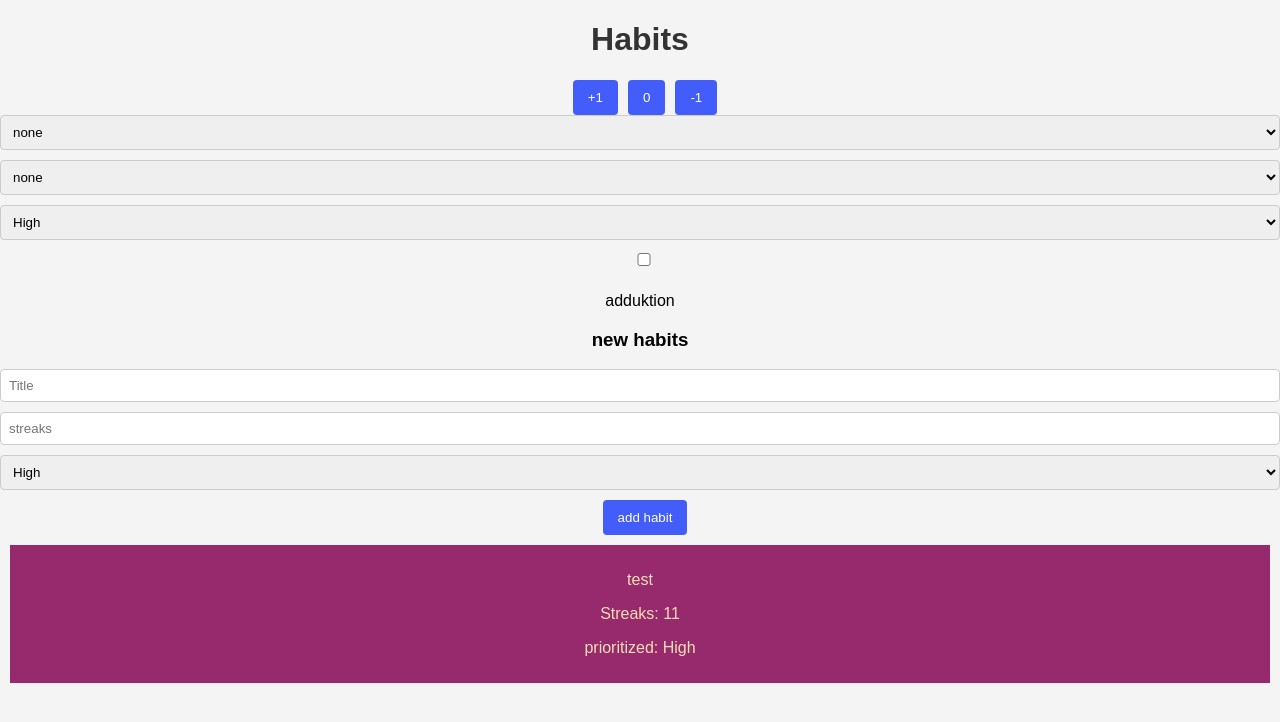
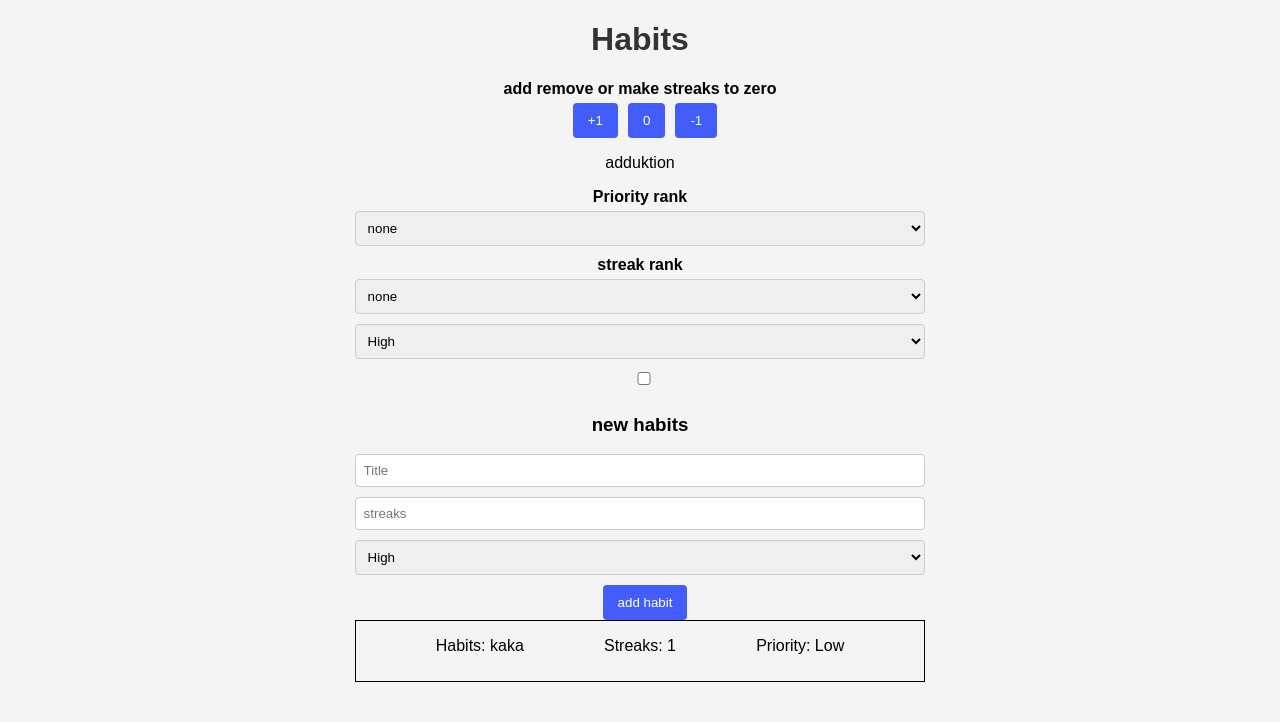
Before and after one commit to AlexanderLindgren1/Grupp-1-frontend-2, a React (Create React App) app: page /Habits in a window 1280 px wide. Shown: the top 722 px of the page. Built offline with nearby package versions, Linux system fonts and the light colour scheme.

Commit message:
Done with mission

```diff
--- a/src/App.js
+++ b/src/App.js
@@ -1,6 +1,6 @@
 import logo from './logo.svg';
 import './App.css';
-import './components/Habits.css';
+
 import './components/Tasks';
 import { NewHabits } from './components/NewHabits';
 
--- a/src/components/Habits.css
+++ b/src/components/Habits.css
@@ -1,23 +1,24 @@
 
+body{
 
+  display: flex;
+  justify-content: center;
 
-      .container {
-        width: 100%; /* Set the container width as needed */
+}
+.Container{
+  display: -moz-grid-group;
+  overflow-y: scroll;
 
-        background-color: aquamarine;
-        height: 100px;
-        width: 400px;
-        display: grid;
+  width: auto;
+ height: 300px;
 
-        position: relative;
-      }
-
-      .item {
-    position: relative;
-
-        background-color: #972a6d; /* Set a background color for the item (tomato) */
-color: wheat;
-      padding: 10px;
-      margin: 10px;
-    justify-content: center;
-      }
+}
+.item{
+  margin: 5px;
+display: flex;
+justify-content: space-evenly;
+width: auto;
+border: 1px solid black;
+height: 20%;
+margin: 0px 0px 10px 0px;
+}
--- a/src/components/Habits.jsx
+++ b/src/components/Habits.jsx
@@ -3,11 +3,15 @@ import { NewHabits } from "./NewHabits";
 
 export function Habits(props) {
   let [changer, setchanger] = useState("adduktion");
-
+  let addOneToStreak = (index) => {
+    updatehabit(index);
+  };
   let [habits, setHabits] = useState([
     // here is the save habits and transport it
-    { title: "test", streak: 11, Priority: { name: "High", number: 3 } },
+    {title:"kaka",streak: 1, Priority: {name:"Low", number: 1}}
   ]);
+  const [isCheckboxChecked, setIsCheckboxChecked] = useState(false);
+
 
   function addhabits(objects) {
     let updatedHabits = [...habits];
@@ -32,27 +36,13 @@ export function Habits(props) {
 
   let handleRankingSystem = (event) => {
     console.log("handle suff");
-    // here will it filter and sort habits
+    // here will sort habits
     let sortingStreakSelector = document.getElementById(
       "sortingStreakSelector"
     ).value;
     let sortingPrioritySelector = document.getElementById(
       "sortingPrioritySelector"
     ).value;
-    let checkboxfilter = document.getElementById("checkboxfilter");
-      console.log(checkboxfilter.checked)
-    let filter = document.getElementById("filter").value;
-    //Filter prio
-    if (checkboxfilter.checked) {
-      if (filter == "FilterHigh") {
-        console.log(filter+ " 1")
-        event.filter((habit) => habit.Priority.name === "High");
-      } else if (filter == "FilterLow") {
-        console.log(filter + " 2");
-        event.filter((habit) => habit.Priority.name === "Low");
-        console.log(event);
-      }
-    }
     if (sortingStreakSelector === "highest") {
       event.sort((a, b) => b.streak - a.streak);
     } else if (sortingStreakSelector === "lowest") {
@@ -71,11 +61,30 @@ export function Habits(props) {
     <>
       <h1>Habits</h1>
       {/* those buttons are made to change the the value of streaks as user wish */}
-      <button onClick={() => setchanger("adduktion")}>+1</button>
+      <label>add remove or make streaks to zero </label>
+     <button id="adduktion" onClick={() => setchanger("adduktion")}>+1</button>
       <button onClick={() => setchanger("Zero")}>0</button>
       <button onClick={() => setchanger("subtraction")}>-1</button>
+      {/* Here can user sort Priority habits by high and low*/}
+      <p>{changer}</p>
 
+      <label for="sortingPrioritySelector">Priority rank</label>
+      <select
+
+        name="sorting"
+        id="sortingPrioritySelector"
+        onChange={() => {
+          let rankPriorityHabits = [...habits];
+          handleRankingSystem(rankPriorityHabits);
+        }}>
+        <option value="none">none</option>
+        <option value="high">highest to lowest</option>
+
+        <option value="low">lowest to highest</option>
+      </select>
       {/* Here can user sort habits by high and low*/}
+      <label for="sortingStreakSelector">streak rank</label>
+
       <select
         name="sorting"
         id="sortingStreakSelector"
@@ -88,44 +97,62 @@ export function Habits(props) {
 
         <option value="lowest">lowest to highest</option>
       </select>
-      {/* Here can user sort Priority habits by high and low*/}
-      <select
-        name="sorting"
-        id="sortingPrioritySelector"
-        onChange={() => {
-          let rankPriorityHabits = [...habits];
-          handleRankingSystem(rankPriorityHabits);
-        }}>
-        <option value="none">none</option>
-        <option value="high">highest to lowest</option>
 
-        <option value="low">lowest to highest</option>
-      </select>
       <select
         name=""
         id="filter"
         onChange={() => {
-          let rankPriorityHabits = [...habits];
-          handleRankingSystem(rankPriorityHabits);
+          let rankStreakHabits = [...habits];
+          handleRankingSystem(rankStreakHabits);
         }}>
-        <option value="FilterHigh">High</option>
-        <option value="FilterLow">Low</option>
+        <option value="High">High</option>
+        <option value="Medium">Medium</option>
+
+        <option value="Low">Low</option>
       </select>
       <input
         type="checkbox"
         id="checkboxfilter"
         onChange={() => {
-          let rankPriorityHabits = [...habits];
-          handleRankingSystem(rankPriorityHabits);
+          let rankStreakHabits = [...habits];
+          handleRankingSystem(rankStreakHabits);
+          setIsCheckboxChecked(!isCheckboxChecked);
         }}
       />
-      <p>{changer}</p>
+
 
       <NewHabits
-        habits={habits}
         updatehabit={updatehabit}
         addhabits={addhabits}
+        isCheckboxChecked={isCheckboxChecked}
       />
+      <div className="Container">
+        {habits && isCheckboxChecked
+          ? habits
+              .filter((filteredItem) => {
+                // Add your filtering condition here
+                return (
+                  filteredItem.Priority.name ===
+                  document.getElementById("filter").value
+                );
+              })
+              .map((filteredItem, index) => (
+
+                <div key={index} className="item" onClick={() => addOneToStreak(index)}>
+
+                  <p>Name: {filteredItem && filteredItem.title}</p>
+                  <p>Streaks: {filteredItem && filteredItem.streak}</p>
+                  <p>Priority: {filteredItem && filteredItem.Priority.name}</p>
+                </div>
+              ))
+          : habits.map((filteredItem, index) => (
+              <div key={index} className="item" onClick={() => addOneToStreak(index)}>
+                <p>Habits: {filteredItem && filteredItem.title}</p>
+                <p>Streaks: {filteredItem && filteredItem.streak}</p>
+                <p>Priority: {filteredItem && filteredItem.Priority.name}</p>
+              </div>
+            ))}
+      </div>
     </>
   );
 }
--- a/src/components/NewHabits.jsx
+++ b/src/components/NewHabits.jsx
@@ -1,11 +1,9 @@
 import { useState } from "react";
+import './Habits.css';
+export function NewHabits(props) {
 
-export function NewHabits(props) {
-  let [moveData, setMoveData] = useState([{ name: "High", number: 3 }]);
 
-  let addOneToStreak = (index) => {
-    props.updatehabit(index);
-  };
+
 
   return (
     <div>
@@ -20,6 +18,9 @@ export function NewHabits(props) {
 
       <button
         onClick={() => {
+          if (props.isCheckboxChecked) {
+            alert("You can´t use filter same time as adding habit!")
+          }
           let inputhabit = document.getElementById("habit").value;
           let inputstreaks = parseInt(
             document.getElementById("startstreaks").value
@@ -32,7 +33,6 @@ export function NewHabits(props) {
             let numberObject;
             if (x === "High") {
               numberObject = { name: x, number: 3 };
-
             } else if (x === "Medium") {
               numberObject = { name: x, number: 2 };
             } else if (x === "Low") {
@@ -57,23 +57,7 @@ export function NewHabits(props) {
         }}>
         add habit
       </button>
-      <div className="Container">
-        {props.habits &&
-          props.habits.map((habit, index) => {
 
-            return (
-              <div
-                className="item"
-                key={index}
-                id={index}
-                onClick={() => addOneToStreak(index)}>
-                <p>{habit.title}</p>
-                <p>Streaks: {habit.streak}</p>
-                <p> prioritized: {habit.Priority.name}</p>
-              </div>
-            );
-          })}
-      </div>
     </div>
   );
 }
```
